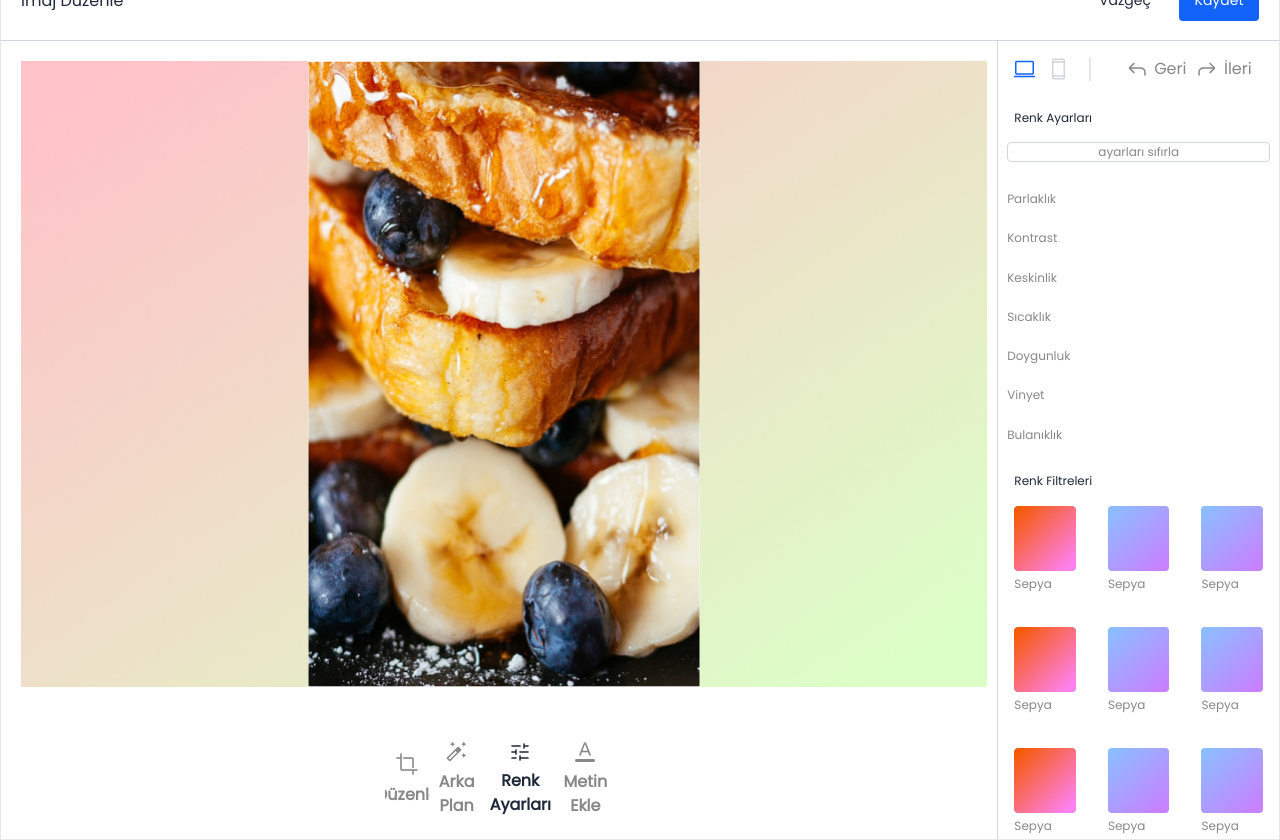
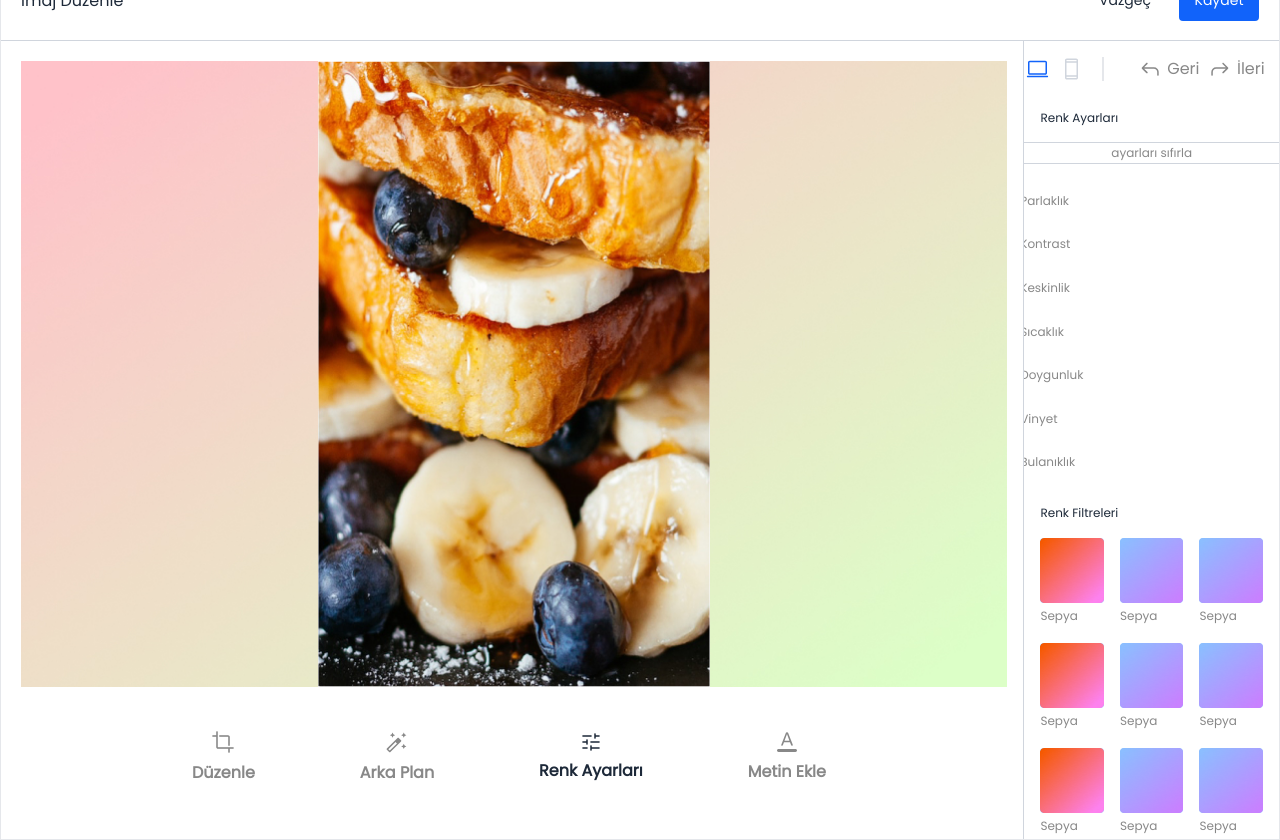
Before and after one commit to zaraganja/w3yzPhotographEditor, a React (Create React App) app: page / in a window 1280 px wide. Both pictures are taken after a click on the item "Renk Ayarları". Built offline with nearby package versions, Linux system fonts and the light colour scheme.

Commit message:
pixelses edited

```diff
--- a/src/photograph/PhotographMain.jsx
+++ b/src/photograph/PhotographMain.jsx
@@ -161,7 +161,7 @@ const PhotographMain = (props) => {
                     </ul>
                 </div>
                 <div className={`flex flex-row h-screen`}>
-                    <div className={`w-5/6 flex flex-col `}>
+                    <div className={`w-[80%] min-w-[80%] flex flex-col pr-[0.5%] `}>
                         <div id="photo_maindiv" className=" w-[97%] max-w-[97%] h-importantHeight ml-5 mt-5 mr-[3px] relative overflow-hidden ">
 
                             <div className={` bg-myBackImage bg-cover  flex place-content-center overflow-hidden place-items-center`}
@@ -209,20 +209,20 @@ const PhotographMain = (props) => {
                         </div>
                         {/* <div className={` bg-black justify-center justify-items-center  overflow-hidden`}> */}
                         {/* bottom buttons */}
-                        <ul className={`flex flex-row justify-between align-middle overflow-hidden mt-[30px] bg-white px-96`}>
-                            <li onClick={() => { setOnBackgroundSelect(false); setOnCropSelect(true); setOnColorsSelect(false); setOnAddTXTselect(false) }} className={` hover:cursor-pointer flex flex-col place-content-center self-center overflow-hidden place-items-center`} >
+                        <ul className={`flex flex-row justify-between align-middle overflow-hidden  bg-white w-[65%] self-center mt-[2%] `}>
+                            <li onClick={() => { setOnBackgroundSelect(false); setOnCropSelect(true); setOnColorsSelect(false); setOnAddTXTselect(false) }} className={` hover:cursor-pointer flex flex-col place-content-center self-center overflow-hidden place-items-center mx-[2%]`} >
                                 <Cropicon fill={OnCropSelect ? '#1D2939' : '#888888'} />
                                 <button className={` pt-2 hover:text-gray-600 text-pop60016 ${OnCropSelect ? ` text-text-color-0` : ` text-bar-offline-0 `}  `}>Düzenle</button>
                             </li>
-                            <li onClick={() => { setOnBackgroundSelect(true); setOnCropSelect(false); setOnColorsSelect(false); setOnAddTXTselect(false) }} className={` hover:cursor-pointer flex flex-col place-content-center self-center overflow-hidden place-items-center`}>
+                            <li onClick={() => { setOnBackgroundSelect(true); setOnCropSelect(false); setOnColorsSelect(false); setOnAddTXTselect(false) }} className={` hover:cursor-pointer flex flex-col place-content-center self-center overflow-hidden place-items-center mx-[2%]`}>
                                 <Arkaplanicon fill={OnBackgroundSelect ? '#1D2939' : '#888888'} />
                                 <button className={` pt-2 hover:text-gray-600 text-pop60016 ${OnBackgroundSelect ? ` text-text-color-0` : ` text-bar-offline-0`}`}>Arka Plan </button>
                             </li>
-                            <li onClick={() => { setOnBackgroundSelect(false); setOnCropSelect(false); setOnColorsSelect(true); setOnAddTXTselect(false) }} className={` hover:cursor-pointer flex flex-col place-content-center self-center overflow-hidden place-items-center`}>
+                            <li onClick={() => { setOnBackgroundSelect(false); setOnCropSelect(false); setOnColorsSelect(true); setOnAddTXTselect(false) }} className={` hover:cursor-pointer flex flex-col place-content-center self-center overflow-hidden place-items-center mx-[2%]`}>
                                 <Colors fill={OnColorsSelect ? '#1D2939' : '#888888'} />
                                 <button className={` pt-2 hover:text-gray-600 text-pop60016 ${OnColorsSelect ? ` text-text-color-0` : ` text-bar-offline-0`}   `}>Renk Ayarları</button>
                             </li>
-                            <li onClick={() => { setOnBackgroundSelect(false); setOnCropSelect(false); setOnColorsSelect(false); setOnAddTXTselect(true) }} className={` hover:cursor-pointer flex flex-col place-content-center self-center overflow-hidden place-items-center`}>
+                            <li onClick={() => { setOnBackgroundSelect(false); setOnCropSelect(false); setOnColorsSelect(false); setOnAddTXTselect(true) }} className={` hover:cursor-pointer flex flex-col place-content-center self-center overflow-hidden place-items-center mx-[2%]`}>
                                 <TXT fill={OnAddTXTselect ? '#1D2939' : '#888888'} />
                                 <button className={` pt-2 hover:text-gray-600 text-pop60016 ${OnAddTXTselect ? ` text-text-color-0` : ` text-bar-offline-0`}`}>Metin Ekle</button>
                             </li>
@@ -230,7 +230,7 @@ const PhotographMain = (props) => {
                         {/* </div> */}
                     </div>
                     {/* right menue */}
-                    <div className={`w-1.5/6 bg-white border-border-color-0 border-l overflow-scroll h-screen  `}>
+                    <div className={` w-[20%] min-w-[20%] bg-white border-border-color-0 border-l overflow-scroll h-screen  `}>
                         {OnCropSelect ?
                             <Duzenle />
                             :
--- a/src/photograph/RenkAyarlari.jsx
+++ b/src/photograph/RenkAyarlari.jsx
@@ -151,7 +151,7 @@ const RenkAyarlari = (props) => {
 
 
     return (
-        <div className={` mt-4 flex flex-col h-screen overflow-scroll mb-[300px]`}>
+        <div className={` mt-4 flex flex-col h-screen overflow-scroll mb-[200px]`}>
             <div className={` w-[300px] relative flex flex-row h-11  self-center place-items-center place-content-between mb-[28px]`}>
                 <div className=" flex flex-row place-items-center w-1/3 justify-center">
                     <Pc fill={PcSelected ? '#1163FA' : '#D0D5DD'} onClick={() => { setPcSelected(true); setPhoneIconSelected(false) }} className="hover:cursor-pointer mr-4 bg-['#E5EEFE'] hover:bg-['#E5EEFE'] " />
@@ -165,45 +165,45 @@ const RenkAyarlari = (props) => {
                 </div>
             </div>
             <label className={` ml-4 text-popNormal12 text-text-color-0`} >Renk Ayarları</label>
-            <button onClick={() => ResetSettings()} className={` text-bar-offline-0 text-popNormal12 border border-box-stroke-0 place-items-center w-[263px] h-[32px] self-center mt-[15px] rounded hover:bg-gray-200`}>ayarları sıfırla</button>
+            <button onClick={() => ResetSettings()} className={` text-bar-offline-0 text-popNormal12 border border-box-stroke-0 place-items-center w-[263px] h-12 self-center mt-[15px] rounded hover:bg-gray-200`}>ayarları sıfırla</button>
 
-            <div className={`flex flex-col place-items-center  overflow-hidden h-11 bg-white self-center mt-7`}>
-                <label className={` self-start text-bar-offline-0 text-popNormal12`}>Parlaklık</label>
+            <div className={`flex flex-col place-items-center  overflow-hidden h-16 bg-white self-center mt-7`}>
+                <label className={`mb-4 self-start text-bar-offline-0 text-popNormal12`}>Parlaklık</label>
                 <input type="range" id="brightness" name="brightness"
-                    min="0" max="200" step="1" className="w-[263px] h-[3px] accent-btn-blue-0 cursor-pointer mt-4  bg-white rounded-lg " />
+                    min="0" max="200" step="1" className="w-[263px] h-1  accent-btn-blue-0 cursor-pointer   bg-white rounded-lg " />
             </div>
-            <div className={`flex flex-col place-items-center  overflow-hidden h-11 bg-white self-center mt-4`}>
-                <label className={` self-start text-bar-offline-0 text-popNormal12`}>Kontrast</label>
+            <div className={`flex flex-col place-items-center  overflow-hidden h-16 bg-white self-center mt-4`}>
+                <label className={`mb-4 self-start text-bar-offline-0 text-popNormal12`}>Kontrast</label>
                 <input type="range" id="contrast" name="contrast"
-                    min="0" max="200" step="1" className="w-[263px] h-[3px] accent-btn-blue-0 cursor-pointer mt-4  bg-white rounded-lg " />
+                    min="0" max="200" step="1" className="w-[263px] h-1 accent-btn-blue-0 cursor-pointer bg-white rounded-lg " />
             </div>
-            <div className={`flex flex-col place-items-center  overflow-hidden h-11 bg-white self-center mt-4`}>
-                <label className={` self-start text-bar-offline-0 text-popNormal12`}>Keskinlik</label>
+            <div className={`flex flex-col place-items-center  overflow-hidden h-16 bg-white self-center mt-4`}>
+                <label className={`mb-4 self-start text-bar-offline-0 text-popNormal12`}>Keskinlik</label>
                 <input type="range" id="sharpness" name="sharpness"
-                    min="110" max="300" step="1" className="w-[263px] h-[3px] accent-btn-blue-0 cursor-pointer mt-4  bg-white rounded-lg " />
+                    min="110" max="300" step="1" className="w-[263px] h-1 accent-btn-blue-0 cursor-pointer   bg-white rounded-lg " />
             </div>
-            <div className={`flex flex-col place-items-center  overflow-hidden h-11 bg-white self-center mt-4`}>
-                <label className={` self-start text-bar-offline-0 text-popNormal12`}>Sıcaklık</label>
+            <div className={`flex flex-col place-items-center  overflow-hidden h-16 bg-white self-center mt-4`}>
+                <label className={`mb-4 self-start text-bar-offline-0 text-popNormal12`}>Sıcaklık</label>
                 <input type="range" id="temprature" name="Temprature"
-                    min="-50" max="150" step="1" className="w-[263px] h-[3px] accent-btn-blue-0 cursor-pointer mt-4  bg-white rounded-lg " />
+                    min="-50" max="150" step="1" className="w-[263px] h-1 accent-btn-blue-0 cursor-pointer  bg-white rounded-lg " />
             </div>
-            <div className={`flex flex-col place-items-center  overflow-hidden h-11 bg-white self-center mt-4`}>
-                <label className={` self-start text-bar-offline-0 text-popNormal12`}>Doygunluk</label>
+            <div className={`flex flex-col place-items-center  overflow-hidden h-16 bg-white self-center mt-4`}>
+                <label className={`mb-4 self-start text-bar-offline-0 text-popNormal12`}>Doygunluk</label>
                 <input type="range" id="saturation" name="saturation"
-                    min="-100" max="200" step="1" className="w-[263px] h-[3px] accent-btn-blue-0 cursor-pointer mt-4  bg-white rounded-lg " />
+                    min="-100" max="200" step="1" className="w-[263px] h-1 accent-btn-blue-0 cursor-pointer bg-white rounded-lg " />
             </div>
-            <div className={`flex flex-col place-items-center  overflow-hidden h-11 bg-white self-center mt-4`}>
-                <label className={` self-start text-bar-offline-0 text-popNormal12`}>Vinyet</label>
+            <div className={`flex flex-col place-items-center  overflow-hidden h-16 bg-white self-center mt-4`}>
+                <label className={`mb-4 self-start text-bar-offline-0 text-popNormal12`}>Vinyet</label>
                 <input type="range" id="vignette" name="vignette"
-                    min="0" max="100" step="1" className="w-[263px] h-[3px] accent-btn-blue-0 cursor-pointer mt-4  bg-white rounded-lg " />
+                    min="0" max="100" step="1" className="w-[263px] h-1 accent-btn-blue-0 cursor-pointer bg-white rounded-lg " />
             </div>
-            <div className={`flex flex-col place-items-center  overflow-hidden h-11 bg-white self-center mt-4`}>
-                <label className={` self-start text-bar-offline-0 text-popNormal12`}>Bulanıklık</label>
+            <div className={`flex flex-col place-items-center  overflow-hidden h-16 bg-white self-center mt-4`}>
+                <label className={` self-start text-bar-offline-0 text-popNormal12 mb-4`}>Bulanıklık</label>
                 <input type="range" id="blurimg" name="blurimg"
-                    min="0" max="100" step="1" className="w-[263px] h-[3px] accent-btn-blue-0 cursor-pointer mt-4  bg-white rounded-lg " />
+                    min="0" max="100" step="1" className="w-[263px] h-1 accent-btn-blue-0 cursor-pointer  bg-white rounded-lg " />
             </div>
             <label className={` text-popNormal12 text-text-color-0 ml-4 mt-[23px]`}>Renk Filtreleri</label>
-            <div className="grid grid-cols-3 gap-8 bg-white place-items-center mx-4 mt-4 mb-5 ">
+            <div className="grid grid-cols-3 gap-4 bg-white place-items-center mx-4 mt-4 mb-5 ">
                 {filters.map((item) => (
                     <div >
                         <img src={item.image} className=" bg-blue-300 w-[65px] h-[65px] rounded " />
```
Also changed, not shown: src/index.css (+15 -0 lines), src/photograph/Duzenle.jsx (+12 -12 lines), src/photograph/MetinEkle.jsx (+11 -2 lines).
